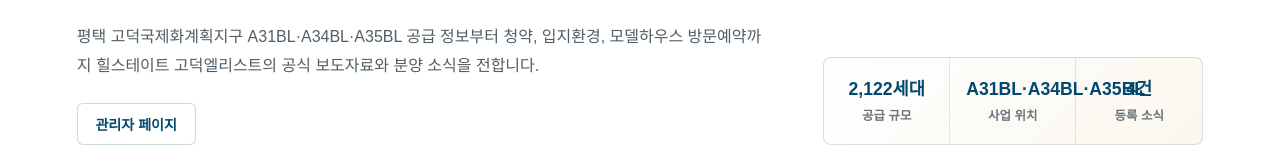
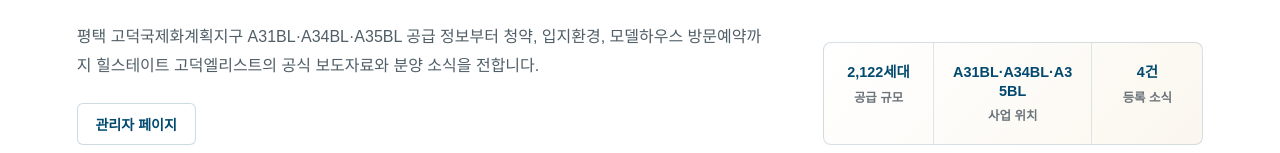
Before and after one commit to parkjihun22/Godeok-Hill-State-Renewal, a React (Create React App) app: page /1/press in a window 1280 px wide. Shown: the part 636-789 px from the top of the page. Built offline with nearby package versions, Linux system fonts and the light colour scheme; no server answers; the database is empty; a web font is replaced by a local one.

Commit message:
feat : 수정

```diff
--- a/src/pages/Promotion/Promotion.module.scss
+++ b/src/pages/Promotion/Promotion.module.scss
@@ -359,7 +359,7 @@
 /* 공급 규모/사업 위치/등록 소식 3칸 통계 박스입니다. */
 .pressStats {
   display: grid;
-  grid-template-columns: repeat(3, 1fr);
+  grid-template-columns: minmax(0, 0.9fr) minmax(0, 1.3fr) minmax(0, 0.9fr);
   border: 1px solid rgba(1, 73, 111, 0.16);
   border-radius: 8px;
   background: linear-gradient(135deg, #ffffff 0%, #fbf7ef 100%);
@@ -381,10 +381,13 @@
 /* 통계 박스의 굵은 텍스트입니다. 예: 743세대, Abc-36블록. */
 .pressStats strong {
   display: block;
+  max-width: 100%;
   color: #01496f;
-  font-size: 1.1rem;
+  font-size: clamp(0.9rem, 1.05vw, 1.1rem);
   font-weight: 900;
   line-height: 1.3;
+  overflow-wrap: anywhere;
+  word-break: keep-all;
 }
 
 /* 통계 박스의 작은 설명입니다. 예: 공급 규모, 사업 위치. */
```
